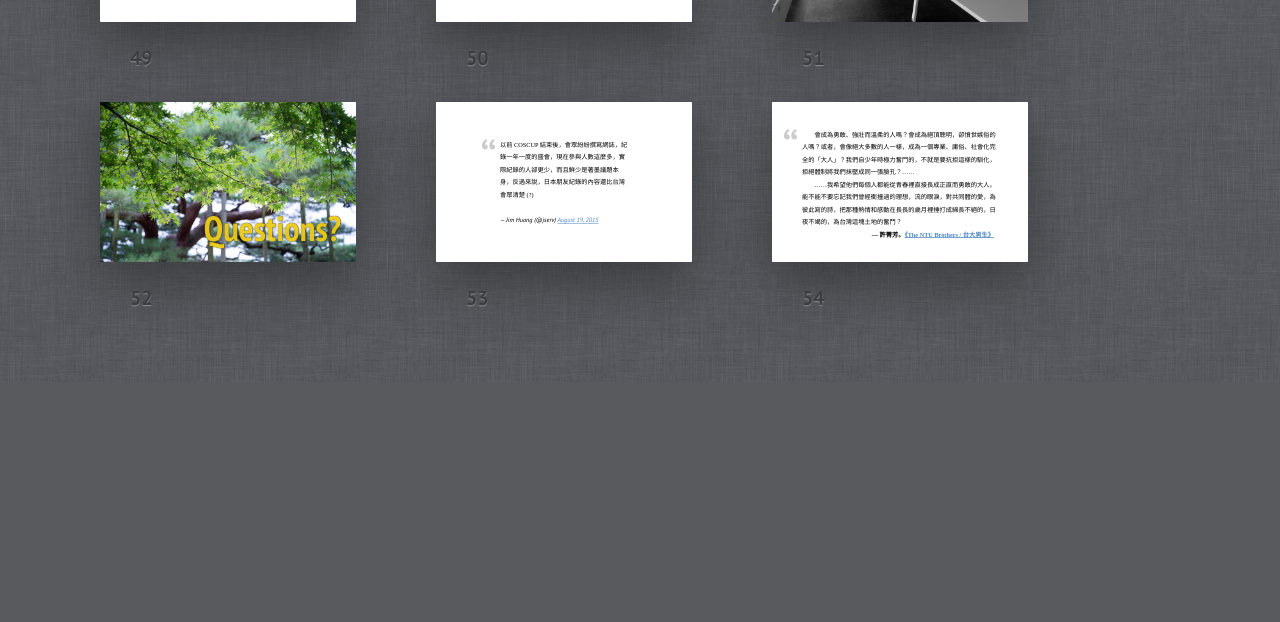
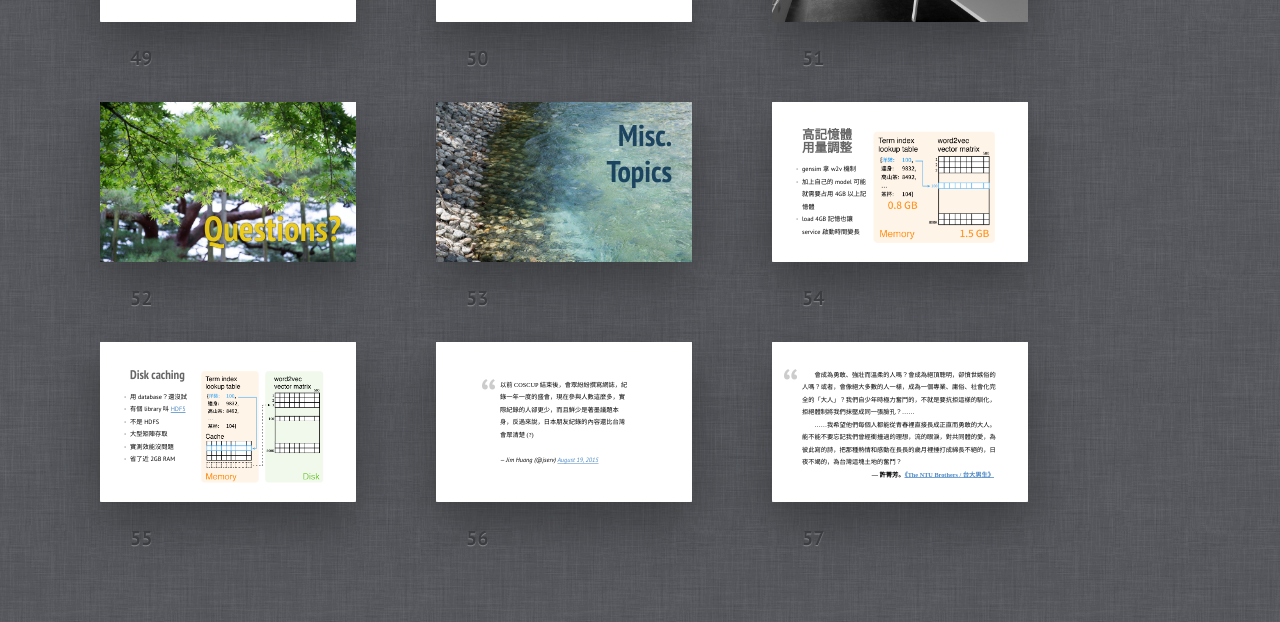
Before and after one commit to ccwang002/2015Talk-Chinese-Search, a plain HTML site: page slides/index.html in a window 1280 px wide. Shown: the part 4205-4827 px from the top of the page. Before the commit the page ends 4587 px from the top, so only its background shows below. Drawn offline with nearby package versions, Linux system fonts and the light colour scheme; some packages are replaced by stand-ins of ours.

Commit message:
add word2vec memory usage slides

```diff
--- a/slides/index.html
+++ b/slides/index.html
@@ -987,6 +987,47 @@ yaoi     	0.749</code></pre>
     </style>
   </section>
 
+  <section id="misc-cover" class="slide cover w subheader mid"><div>
+      <h2>Misc. Topics</h2>
+      <img src="pics/mid.jpg" alt="">
+    </div>
+  </section>
+
+  <section class="slide twocol-lr"><div>
+      <div class="left">
+        <h2>高記憶體<br>用量調整</h2>
+        <ul>
+          <li>gensim 拿 w2v 機制</li>
+          <li>加上自己的 model 可能就需要占用 4GB 以上記憶體</li>
+          <li>load 4GB 記憶也讓 service 啟動時間變長</li>
+        </ul>
+      </div>
+      <div class="right">
+        <div class="citation">
+        <img src="pics/results/word2vec_mem-01.png" alt="">
+        </div>
+      </div>
+  </div></section>
+
+  <section class="slide twocol-lr"><div>
+      <div class="left">
+        <h2>Disk caching</h2>
+        <ul>
+          <li>用 database？還沒試</li>
+          <li>有個 library 叫 <a href="https://www.hdfgroup.org/HDF5/">HDF5</a></li>
+          <li>不是 HDFS</li>
+          <li>大型矩陣存取</li>
+          <li>實測效能沒問題</li>
+          <li>省了近 2GB RAM</li>
+        </ul>
+      </div>
+      <div class="right">
+        <div class="citation">
+        <img src="pics/results/word2vec_mem-02.png" alt="">
+        </div>
+      </div>
+  </div></section>
+
   <section id="my-future-goal" class="slide"><div>
       <blockquote class="place c cjk" lang="en"><p lang="zh" dir="ltr">以前 COSCUP 結束後，會眾紛紛撰寫網誌，紀錄一年一度的盛會，現在參與人數這麼多，實際紀錄的人卻更少，而且鮮少是著墨議題本身，反過來說，日本朋友紀錄的內容還比台灣會眾清楚 (?)</p>&mdash; Jim Huang (@jserv) <a href="https://twitter.com/jserv/status/634150416171687936">August 19, 2015</a></blockquote>
   </div></section>
```
Also changed, not shown: slides/pics/results/word2vec_mem-01.png (added), slides/pics/results/word2vec_mem-02.png (added), 1 other file.
